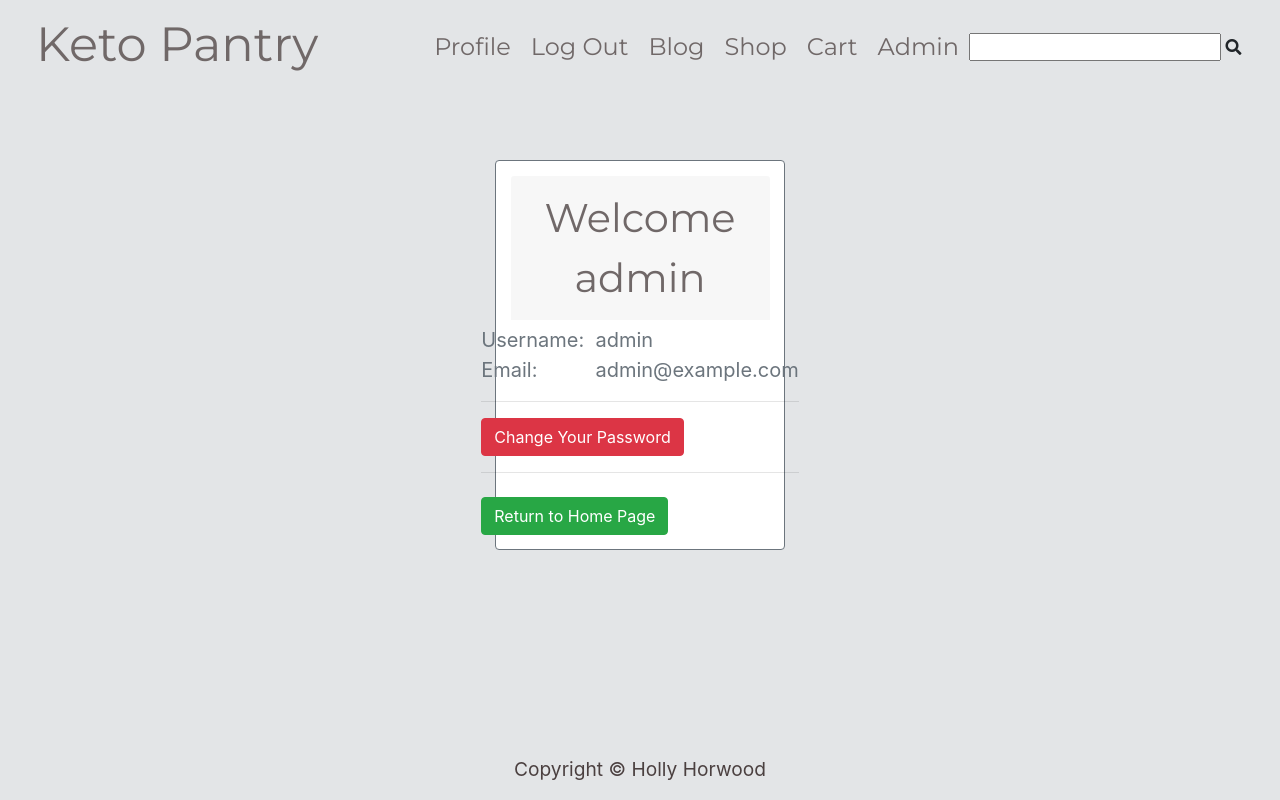
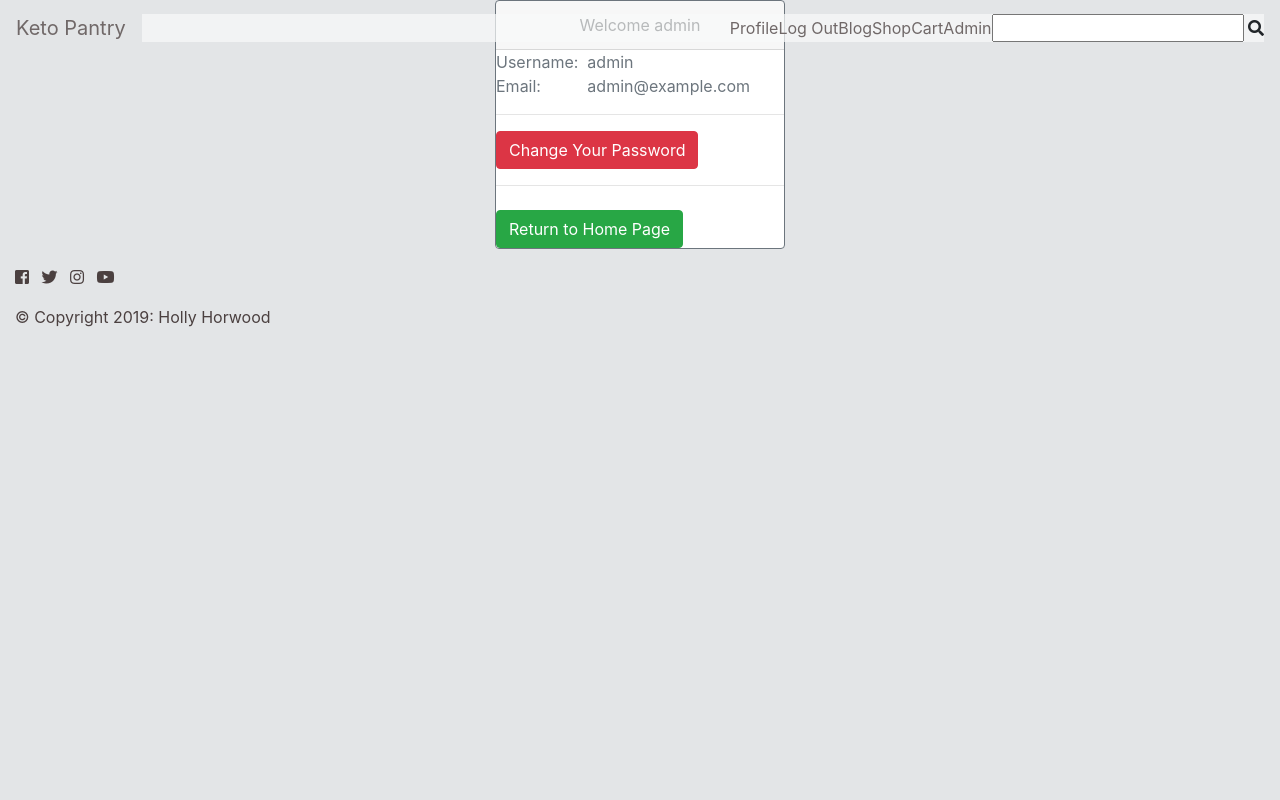
Before and after one commit to Holly-Horwood/keto_pantry, a Django app: page /accounts/profile/ in a window 1280 px wide. Run offline with Django 3.2, Linux system fonts and the light colour scheme; a user stored in the database is signed in; data comes from the database, SQL or seed files in the repository; parts of the project's set-up code (start-up, migrations or seed data) failed here and were passed over; some libraries are stand-ins or nearby versions.

Commit message:
added social icons to footer

```diff
--- a/static/css/style.css
+++ b/static/css/style.css
@@ -45,6 +45,9 @@ footer.scroll {
 footer p {
     color: #4b4040;
 }
+
+.social-links i {
+    color: #4b4040;
 
 table.table.table-hover {
     color: #706868;
@@ -298,7 +301,7 @@ a.navbar-brand {
     margin-top: 15vh;
 }
 
-.product-row:last-of-type {
+.product-card:last-of-type {
     margin-bottom: 10vh;
 }
 
@@ -395,6 +398,11 @@ footer {
     padding-top: 1%;
 }
 
+.social-links {
+    font-size: 1.5rem;
+    margin-bottom: 0;
+    margin-top: 1%;
+}
 
 /*-------------------MEDIA----------------------------*/
 
--- a/templates/base.html
+++ b/templates/base.html
@@ -93,11 +93,43 @@
 
         {% endblock %}
 
-    <footer>
-        <div class="footer container-fluid">
-            <p>Copyright &copy; Holly Horwood</p>
-        </div>
-    </footer>
+        <!--START OF FOOTER-->
+        <footer class="container-fluid">
+            <div id="footer-details" class="row">
+                <div class="col-sm-12 mx-auto">
+                    <ul class="list-inline social-links">
+                        <li class="list-inline-item">
+                            <a target="_blank" href="#">
+                                <i class="fab fa-facebook-square" aria-hidden="true"></i>
+                                <span class="sr-only">Facebook</span>
+                            </a>
+                        </li>
+                        <li class="list-inline-item">
+                            <a target="_blank" href="#">
+                                <i class="fab fa-twitter" aria-hidden="true"></i>
+                                <span class="sr-only">Twitter</span>
+                            </a>
+                        </li>
+                        <li class="list-inline-item">
+                            <a target="_blank" href="#">
+                                <i class="fab fa-instagram" aria-hidden="true"></i>
+                                <span class="sr-only">Instagram</span>
+                            </a>
+                        </li>
+                        <li class="list-inline-item">
+                            <a target="_blank" href="#">
+                                <i class="fab fa-youtube" aria-hidden="true"></i>
+                                <span class="sr-only">Youtube</span>
+                            </a>
+                        </li>
+                    </ul>
+                    <div class="copyright">
+                        <p>&copy; Copyright 2019: Holly Horwood</p>
+                    </div>
+                </div>
+            </div>
+        </footer>
+        <!--END OF FOOTER-->
 </body>
 
 </html>
```
Also changed, not shown: keto_pantry/settings.py (+5 -12 lines).
